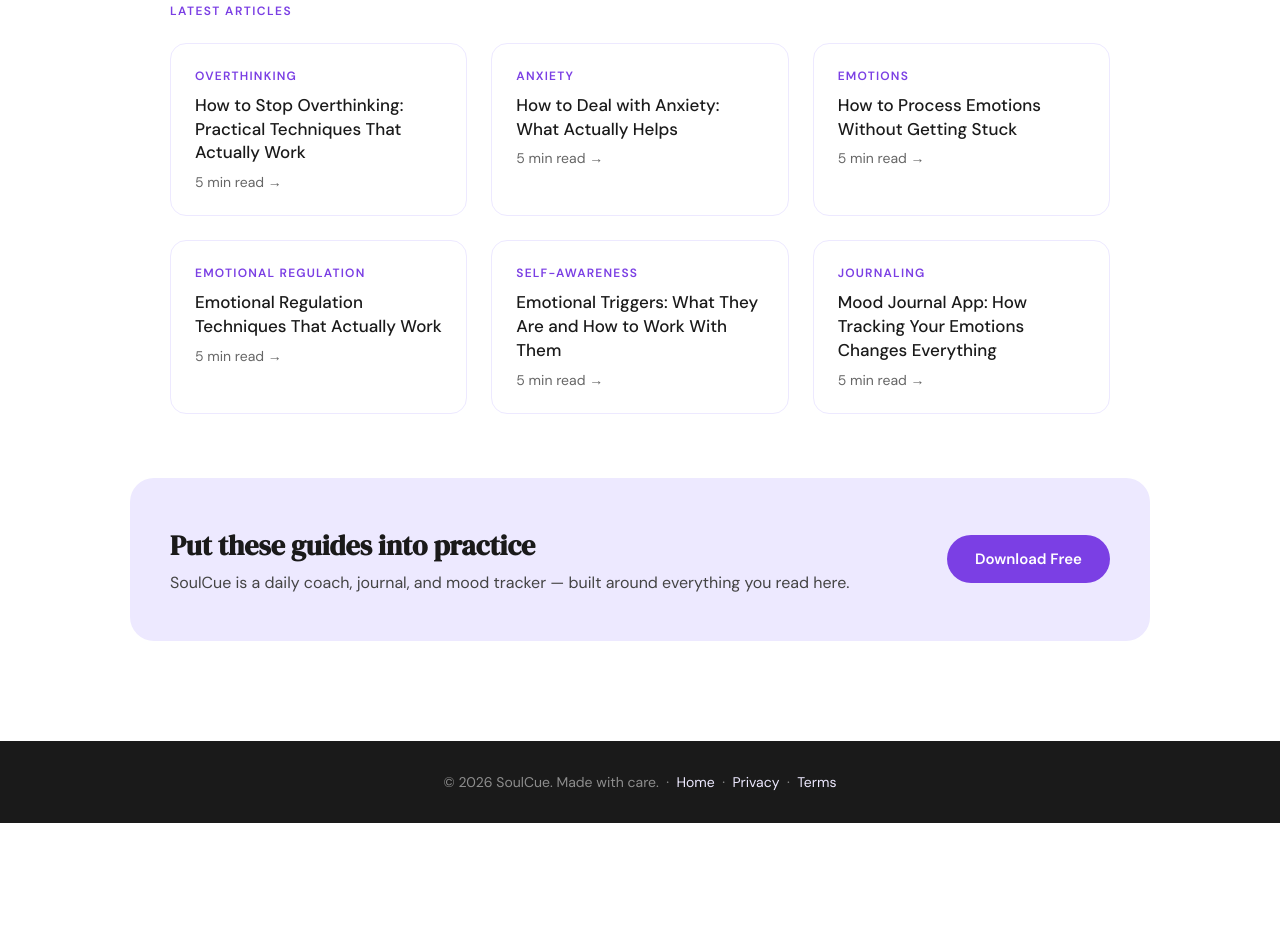
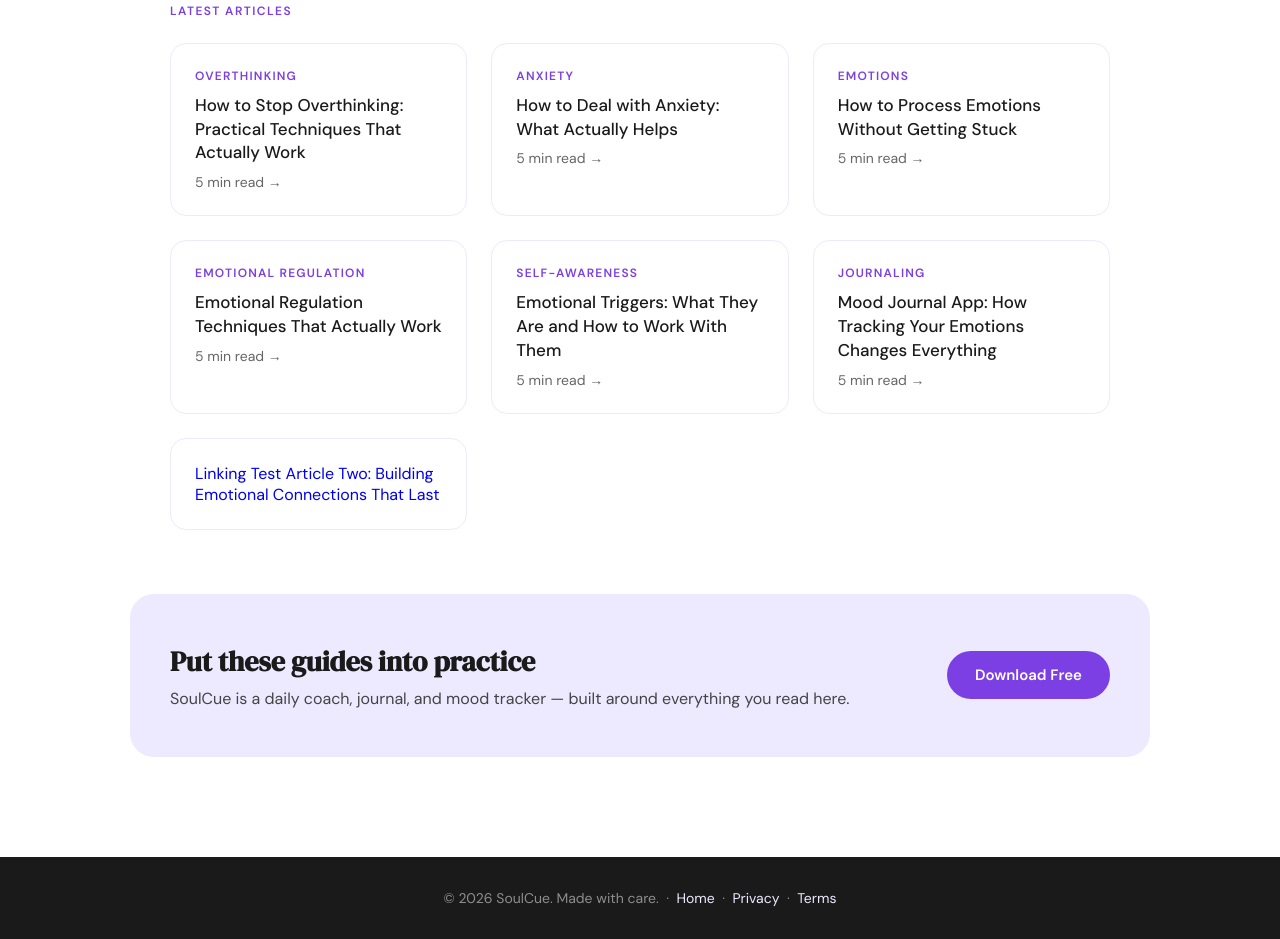
Before and after one commit to borisso1812-hue/soulcue-website, a plain HTML site: page guides.html in a window 1280 px wide. Shown: the part 2342-3281 px from the top of the page. Before the commit the page ends 3165 px from the top, so only its background shows below. Drawn offline with Linux system fonts and the light colour scheme.

Commit message:
Link new page: Linking Test Article Two: Building Emotional Connections That Last

```diff
--- a/guides.html
+++ b/guides.html
@@ -259,6 +259,7 @@
         <div style="font-size:17px;font-weight:500;color:#1A1A1A;margin-bottom:8px;line-height:1.4;">Mood Journal App: How Tracking Your Emotions Changes Everything</div>
         <div style="font-size:14px;color:#666;">5 min read →</div>
       </a>
+<a href="linking-test-article-two-building-emotional-connections-that-last.html" style="background:#fff;border:1px solid #EDE9FF;border-radius:16px;padding:24px;text-decoration:none;display:block;transition:box-shadow 0.2s;" onmouseover="this.style.boxShadow='0 4px 24px rgba(123,63,228,0.12)'" onmouseout="this.style.boxShadow='none'">Linking Test Article Two: Building Emotional Connections That Last</a>
     </div>
   </div>
 
```
